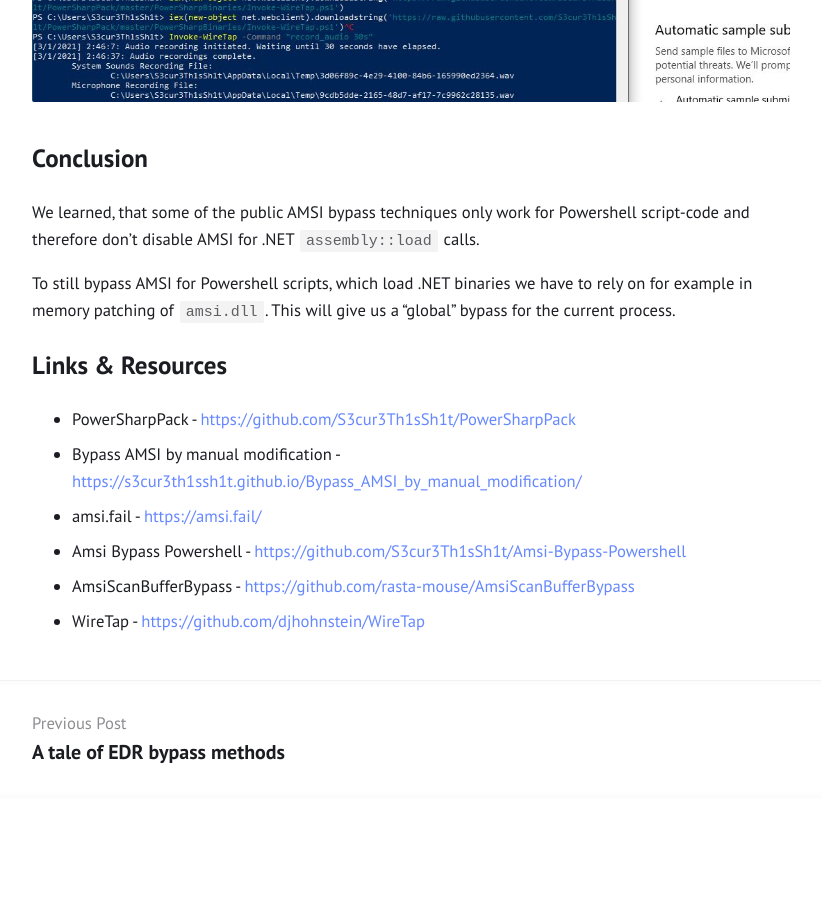
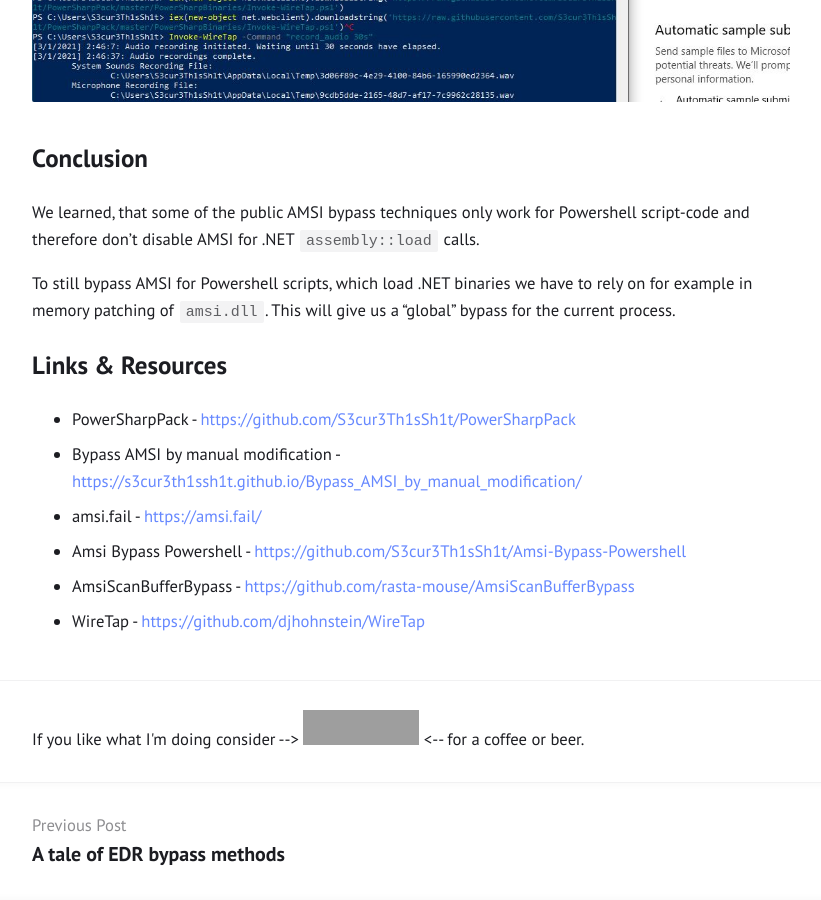
Before and after one commit to S3cur3Th1sSh1t/S3cur3Th1sSh1t.github.io, a Jekyll site: the page built from _posts/2021-03-01-Powershell-and-the-.NET-AMSI-Interface.md, in a window 1280 px wide and 900 px high, scrolled down 5076 px. Shown: the whole window, without its empty margins (229-1050 px from the left). Built offline with Jekyll 4.4.1, drawn with Linux system fonts in a browser that asks for light colours; before the commit the page ends 5874 px from its top, so only the background shows below that; grey boxes are pictures that could not be loaded.

Commit message:
Update post.html

```diff
--- a/_layouts/post.html
+++ b/_layouts/post.html
@@ -12,7 +12,9 @@ layout: default
     <noscript>Please enable JavaScript to view comments.</noscript>
   {% endif %}
 </article>
-
+<article>
+If you like what I'm doing consider -->  <iframe src="https://github.com/sponsors/S3cur3Th1sSh1t/button" title="Sponsor S3cur3Th1sSh1t" height="35" width="116" style="border: 0;"></iframe> <-- for a coffee or beer.
+</article>
 {% if site.show_related %}
   <footer class="related">
     <div class="previous">{% if page.previous.url %}<span>Previous Post</span><a href="{{ page.previous.url | relative_url }}">{{ page.previous.title }}</a>{% endif %}</div>
```
